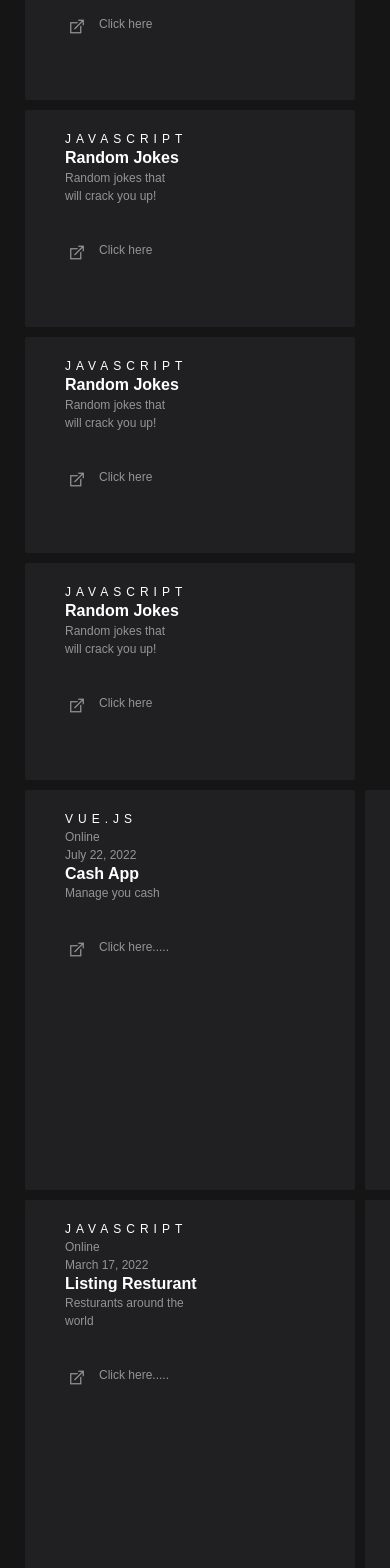
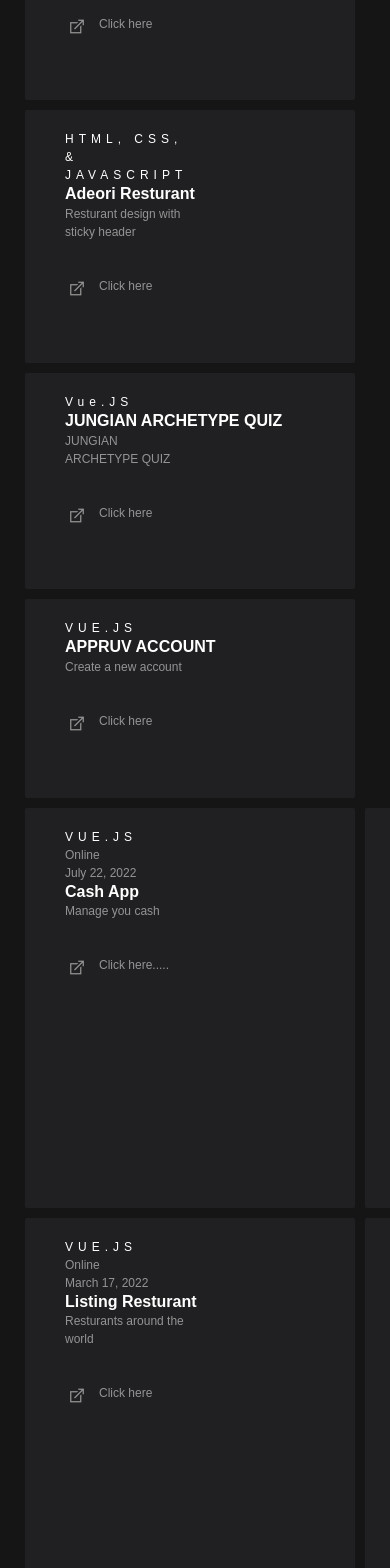
Before and after one commit to femigabriel/my-website, a Vue app: page / in a window 390 px wide. Shown: the part 1080-2648 px from the top of the page. Built offline with nearby package versions, Linux system fonts and the light colour scheme; a web font is replaced by a local one.

Commit message:
responsive designs added

```diff
--- a/src/components/ProjectFlex.vue
+++ b/src/components/ProjectFlex.vue
@@ -30,31 +30,31 @@ export default {
         {
           date: "July 22, 2022",
           status: "Online",
-          framework: "JAVASCRIPT",
-          title: "Random Jokes",
-          description: "Random jokes that will crack you up!",
-             video: "Click here",
-          url: "https://trusting-yalow-1c4467.netlify.app",
+          framework: "HTML, CSS, & JAVASCRIPT",
+          title: "Adeori Resturant",
+          description: "Resturant design with sticky header",
+          video: "Click here",
+          url: "adeori-resturant.netlify.app",
           slides: "Slides",
         },
         {
           date: "July 22, 2022",
           status: "Online",
-          framework: "JAVASCRIPT",
-          title: "Random Jokes",
-          description: "Random jokes that will crack you up!",
-            video: "Click here",
-          url: "https://trusting-yalow-1c4467.netlify.app",
+          framework: "Vue.JS",
+          title: "JUNGIAN ARCHETYPE QUIZ",
+          description: "JUNGIAN ARCHETYPE QUIZ",
+          video: "Click here",
+          url: "archytype-quiz.netlify.app",
           slides: "Slides",
         },
         {
           date: "July 22, 2022",
           status: "Online",
-          framework: "JAVASCRIPT",
-          title: "Random Jokes",
-          description: "Random jokes that will crack you up!",
-             video: "Click here",
-          url: "https://trusting-yalow-1c4467.netlify.app",
+          framework: "VUE.JS",
+          title: "APPRUV ACCOUNT",
+          description: "Create a new account",
+          video: "Click here",
+          url: "aprruve.netlify.app",
           slides: "Slides",
         },
       ],
--- a/src/components/ProjectGrid.vue
+++ b/src/components/ProjectGrid.vue
@@ -37,21 +37,21 @@ export default {
         {
           date: "July 22, 2022",
           status: "Online",
-          framework: "VUE.JS",
-          title: "Adeori Resturant",
+          framework: "JAVASCRIPT",
+          title: "Hover Calendar",
           description: "Plan your day ahead!",
-          url: "https://loving-shaw-867970.netlify.app",
-          video: "Click here.....",
+          url: "https://confident-swirles-c9499b.netlify.app/",
+          video: "Click here",
           slides: "Slides",
         },
         {
           date: "March 17, 2022",
           status: "Online",
-          framework: "JAVASCRIPT",
+         framework: "VUE.JS ",
           title: "Listing Resturant ",
           description: "Resturants around the world",
           url: "https://loving-shaw-867970.netlify.app/",
-          video: "Click here.....",
+          video: "Click here",
           slides: "Slides",
         },
         {
@@ -61,7 +61,7 @@ export default {
           title: "Infinite Dog App",
           description: "Infinite Dog App with images!",
           url: "https://infinitedogapp.netlify.app",
-          video: "Click here.....",
+          video: "Click here",
           slides: "Slides",
         },
         {
@@ -71,7 +71,7 @@ export default {
           title: "Dad's Joke ",
           description: "Random Daddy's Jokes !",
           url: "https://practical-mclean-b935e5.netlify.app",
-          video: "Click here.....",
+          video: "Click here",
           slides: "Slides",
         },
         {
@@ -81,7 +81,7 @@ export default {
           title: "Adeori Resturant",
           description: "Enjoy a nice meal at Adeori Resturant!",
           url: "https://nostalgic-lovelace-acc728.netlify.app",
-          video: "Click here.....",
+          video: "Click here",
           slides: "Slides",
         },
       ],
```
